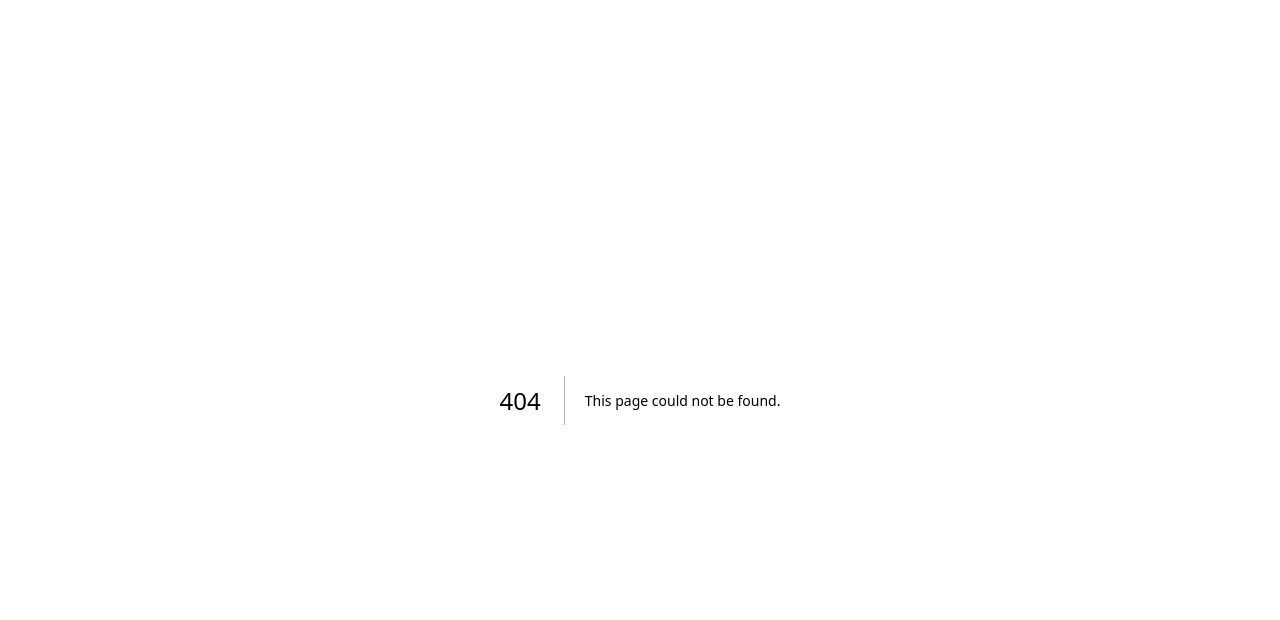
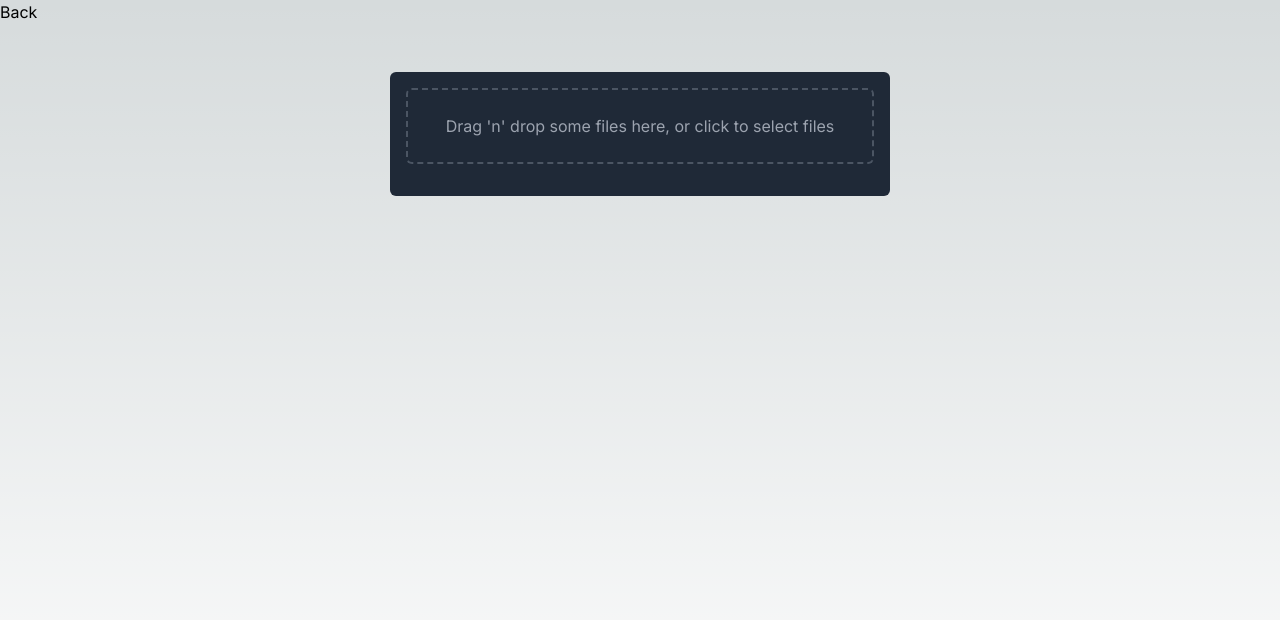
Before and after one commit to Himsharma-code/react-helper, a Next.js app: page /react-dropzone in a window 1280 px wide. Before the commit this address had no page. Shown: the top 620 px of the page. Built offline with nearby package versions, Linux system fonts and the light colour scheme.

Commit message:
feat: added dropzone

```diff
--- /dev/null
+++ b/src/app/[component]/page.tsx
@@ -0,0 +1,24 @@
+import ReactDropzone from "@/components/ReactDropzone";
+
+export default function Component({
+  params,
+}: {
+  params: { component: string };
+}) {
+  const { component } = params;
+
+  const getComponent = () => {
+    switch (component) {
+      case "react-dropzone":
+        return <ReactDropzone />;
+      default:
+        return <div>Not Found</div>;
+    }
+  };
+
+  return (
+    <div className="flex min-h-screen flex-col items-center justify-between p-12">
+      {getComponent()}
+    </div>
+  );
+}
--- a/src/app/layout.tsx
+++ b/src/app/layout.tsx
@@ -1,22 +1,26 @@
-import type { Metadata } from 'next'
-import { Inter } from 'next/font/google'
-import './globals.css'
+import type { Metadata } from "next";
+import { Inter } from "next/font/google";
+import "./globals.css";
+import Link from "next/link";
 
-const inter = Inter({ subsets: ['latin'] })
+const inter = Inter({ subsets: ["latin"] });
 
 export const metadata: Metadata = {
-  title: 'Create Next App',
-  description: 'Generated by create next app',
-}
+  title: "Create Next App",
+  description: "Generated by create next app",
+};
 
 export default function RootLayout({
   children,
 }: {
-  children: React.ReactNode
+  children: React.ReactNode;
 }) {
   return (
     <html lang="en">
-      <body className={inter.className}>{children}</body>
+      <body className={inter.className}>
+        <Link href="/">Back</Link>
+        {children}
+      </body>
     </html>
-  )
+  );
 }
--- a/src/app/page.tsx
+++ b/src/app/page.tsx
@@ -1,9 +1,11 @@
-import MainPage from "@/screens/MainPage";
+import Link from "next/link";
 
 export default function Home() {
   return (
     <main className="flex min-h-screen flex-col items-center justify-between p-12">
-      <MainPage />
+      <div>
+        <Link href="/react-dropzone">ReactDropzone</Link>
+      </div>
     </main>
   );
 }
--- /dev/null
+++ b/src/components/ReactDropzone.tsx
@@ -0,0 +1,129 @@
+"use client";
+import React from "react";
+import { useState } from "react";
+import { useDropzone } from "react-dropzone";
+
+type FileWithPreview = File & Partial<{ preview: string }>;
+
+interface FileTypeToHTMLTagProps {
+  fileType: string;
+  source: string | undefined;
+}
+
+function getFileTypeHTMLTag({
+  fileType,
+  source,
+}: FileTypeToHTMLTagProps): JSX.Element | null {
+  let htmlTag: JSX.Element | null = null;
+
+  switch (fileType) {
+    case "application/pdf":
+      htmlTag = <embed src={source} type={fileType} />;
+      break;
+    case "application/zip":
+      htmlTag = (
+        <a href="sample.zip" download>
+          Download Zip File
+        </a>
+      );
+      break;
+    case "image/jpeg":
+    case "image/png":
+    case "image/gif":
+    case "image/webp":
+      htmlTag = <img src={source} alt="Sample Image" />;
+      break;
+    case "audio/mpeg":
+    case "audio/wav":
+      htmlTag = (
+        <audio controls>
+          <source src={source} type={fileType} />
+          Your browser does not support the audio element.
+        </audio>
+      );
+      break;
+    case "video/mp4":
+    case "video/quicktime":
+    case "video/webm":
+      htmlTag = (
+        <video controls>
+          <source src={source} type={fileType} />
+          Your browser does not support the video element.
+        </video>
+      );
+      break;
+    case "text/html":
+      htmlTag = <iframe src={source} />;
+      break;
+    default:
+      htmlTag = <div>Unsupported File Type</div>;
+      break;
+  }
+
+  return htmlTag;
+}
+const ReactDropzone = () => {
+  const [files, setFiles] = useState<FileWithPreview[]>([]);
+
+  const onDrop = (acceptedFiles: FileWithPreview[]) => {
+    setFiles(
+      acceptedFiles.map((file) =>
+        Object.assign(file, {
+          preview: URL.createObjectURL(file),
+        })
+      )
+    );
+  };
+
+  const { getRootProps, getInputProps, isDragActive } = useDropzone({
+    accept: {},
+    onDrop,
+  });
+
+  return (
+    <div className="bg-gray-800 p-4 rounded-md max-w-[500px] w-[100%] ">
+      <div
+        {...getRootProps()}
+        className={`border-2 border-dashed border-gray-600 rounded-md p-6 text-center ${
+          isDragActive ? "border-blue-500" : ""
+        }`}
+      >
+        <input {...getInputProps()} />
+        {isDragActive ? (
+          <p className="text-blue-500">Drop the files here ...</p>
+        ) : (
+          <p className="text-gray-400">
+            Drag 'n' drop some files here, or click to select files
+          </p>
+        )}
+      </div>
+      <div className="mt-4">
+        {files.map((file, index) => (
+          <div
+            key={file.name}
+            className="flex items-center justify-between bg-gray-700 p-2 rounded-md mb-2"
+          >
+            <div className="flex items-center justify-center max-w-[100px] w-[100%] mr-2 aspect-video">
+              {getFileTypeHTMLTag({
+                fileType: file.type,
+                source: file.preview,
+              })}
+            </div>
+            <span className="text-gray-300">{file.name}</span>
+            <span
+              className="text-red-500 cursor-pointer"
+              onClick={() => {
+                const newFiles = [...files].filter((file, i) => i !== index);
+                setFiles(newFiles);
+              }}
+            >
+              Remove
+            </span>
+          </div>
+        ))}
+      </div>
+    </div>
+  );
+};
+
+export default ReactDropzone;
--- a/src/components/ReactDropzone/ReactDropzone.tsx
+++ /dev/null
@@ -1,9 +0,0 @@
-import React from 'react'
-
-const ReactDropzone = () => {
-  return (
-    <div>ReactDropzone</div>
-  )
-}
-
-export default ReactDropzone
--- a/src/components/ReactDropzone/index.tsx
+++ /dev/null
@@ -1,3 +0,0 @@
-import ReactDropzone from "./ReactDropzone";
-
-export default ReactDropzone;
```
Also changed, not shown: src/screens/MainPage.tsx (deleted, +0 -12 lines), src/components/Input.tsx (added).
